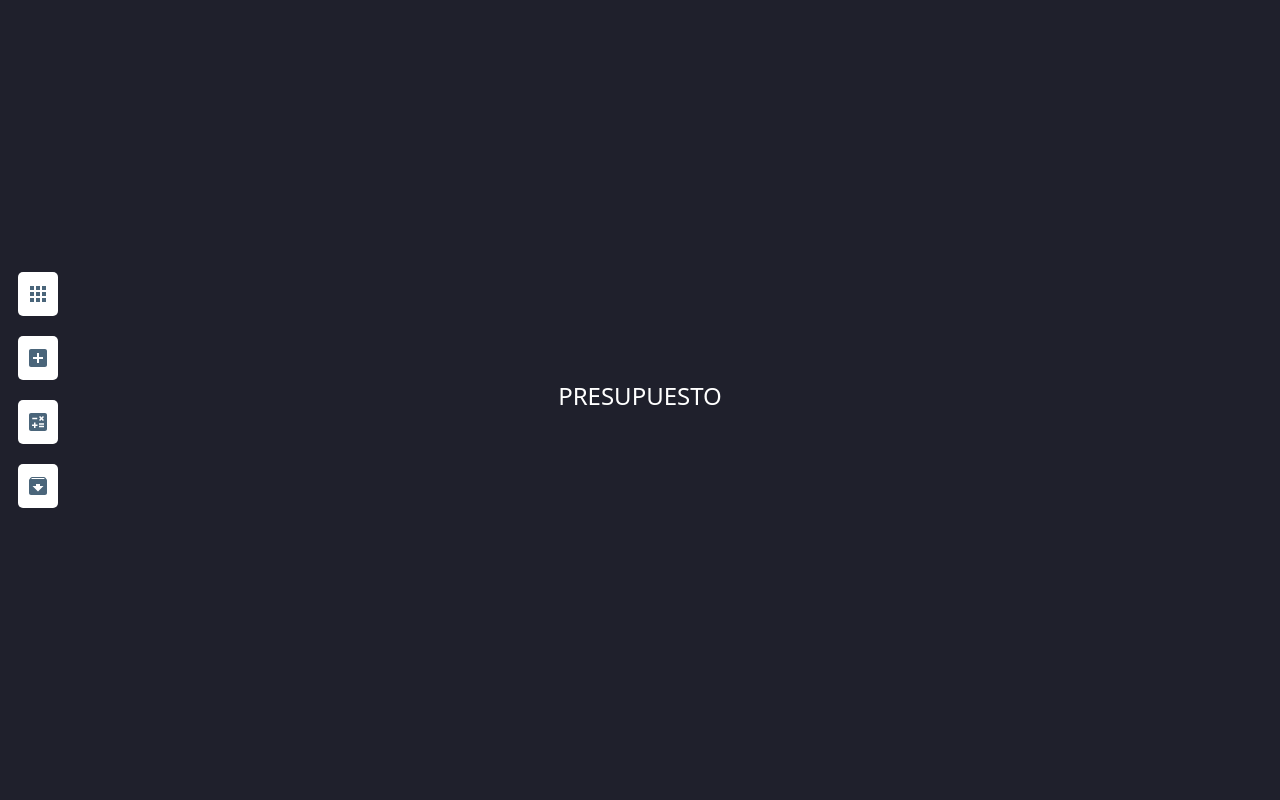
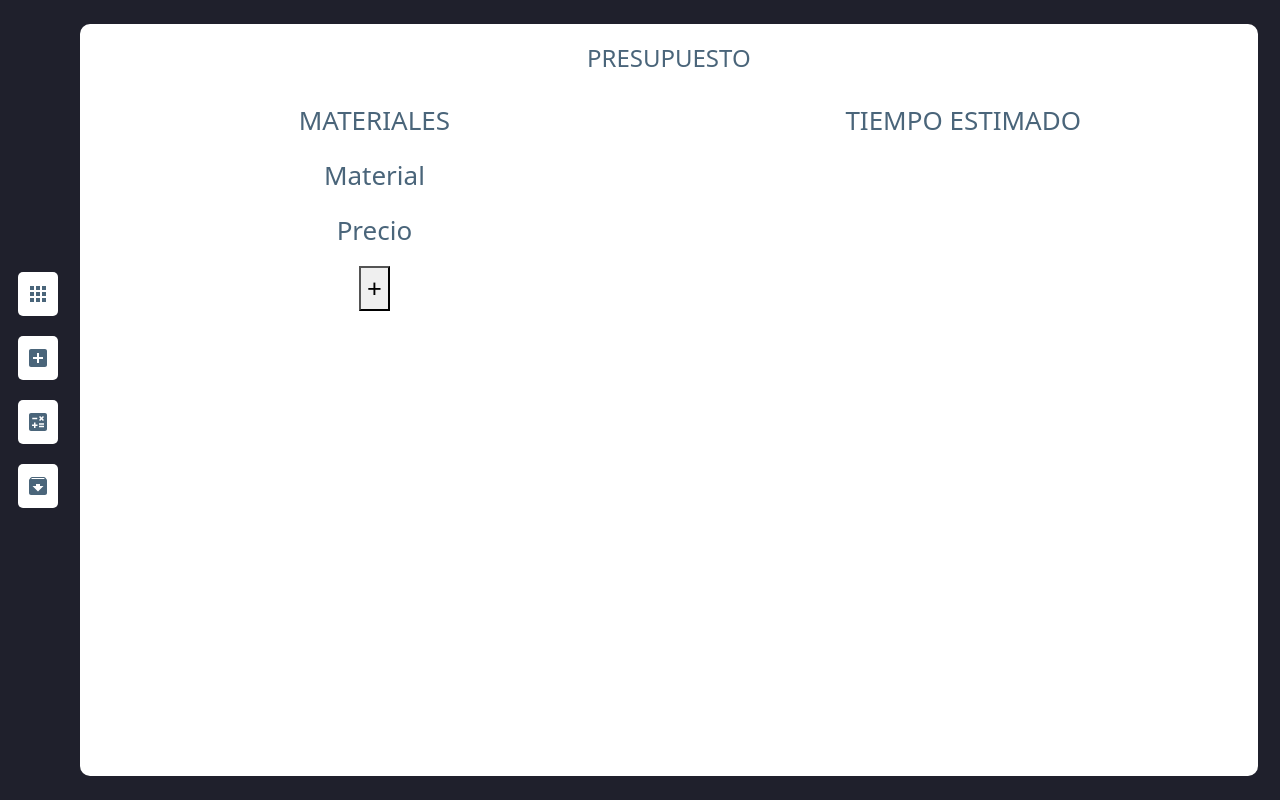
Before and after one commit to lean-13/react-web-presupuesto, a React (Create React App) app: page /presupuesto in a window 1280 px wide. Built offline with nearby package versions, Linux system fonts and the light colour scheme.

Commit message:
presupuesto flex

```diff
--- a/src/components/Presupuesto/Presupuesto.js
+++ b/src/components/Presupuesto/Presupuesto.js
@@ -12,10 +12,17 @@ function Presupuesto() {
             </div>
             <div className='PresupuestoCreacion'>
                 <div className='PresupuestoCreacionMateriales'>
-
+                    <p>MATERIALES</p>
+                    <div className='ListadoMateriales'>
+                        <div className='AgregarMaterial'>
+                            <div><p>Material</p></div>
+                            <div><p>Precio</p></div>
+                            <button>+</button>
+                        </div>
+                    </div>
                 </div>
                 <div className='PresupuestoCreacionTiempo'>
-
+                    <p>TIEMPO ESTIMADO</p>
                 </div>
             </div>
             <div className='PresupuestoFooter'>
--- a/src/components/Presupuesto/Presupuesto.scss
+++ b/src/components/Presupuesto/Presupuesto.scss
@@ -1,2 +1,53 @@
 // variables
 @import "../Variables.scss";
+
+.Presupuesto {
+    // modificacion
+    position: fixed;
+    border-radius: 10px;
+    // size
+    top: 10;
+    left: 80px;
+    width: 92%;
+    height: 94%;
+    // color
+    background-color: $color2;
+}
+
+.PresupuestoTitulo {
+    text-align: center;
+    padding-top: 20px;
+    h4 {
+        color: $color3;
+    }
+}
+
+.PresupuestoCreacion {
+    display: flex;
+    justify-content: space-between;
+}
+
+// materiales
+.PresupuestoCreacionMateriales {
+    // size
+    width: 50%;
+    padding-top: 20px;
+    text-align: center;
+    p {
+        // color
+        color: $color3;
+    }
+}
+
+
+// tiempo
+.PresupuestoCreacionTiempo {
+    // size
+    width: 50%;
+    padding-top: 20px;
+    text-align: center;
+    p {
+        // color
+        color: $color3;
+    }
+}
```
